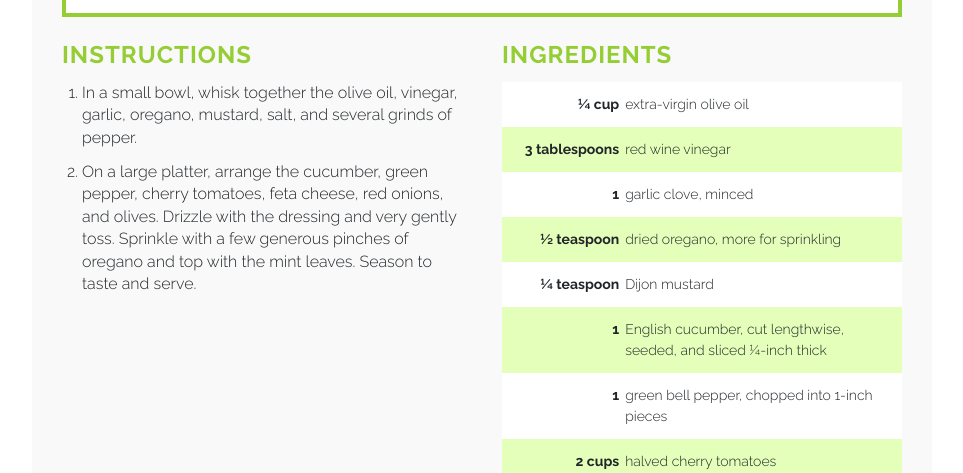
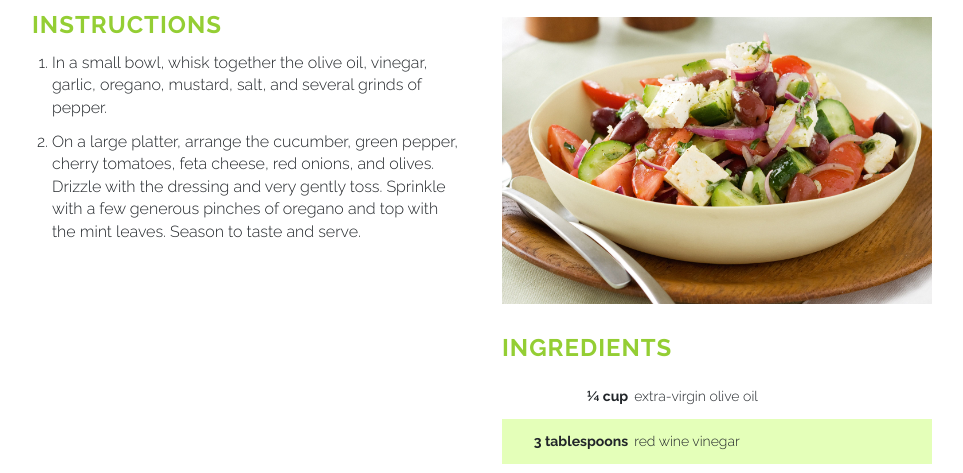
Before and after one commit to ikarustee/Cookbook, a website built with Parcel: page index.html in a window 1280 px wide. Shown: the part 326-799 px from the top of the page, without its empty margins (158-1121 px from the left). Built offline with nearby package versions, Linux system fonts and the light colour scheme.

Commit message:
Change order of image, instructions and image remove main background color

```diff
--- a/index.html
+++ b/index.html
@@ -87,6 +87,9 @@
           </ol>
         </div>
         <div class="ingredients">
+          <div class="recipe-image">
+            <img src="./src/img/greek-salad.jpeg" alt="" />
+          </div>
           <h3>Ingredients</h3>
           <ul>
             <li><span class="amount">¼ cup </span>extra-virgin olive oil</li>
@@ -117,9 +120,6 @@
             <li><span class="amount"></span>Freshly ground black pepper</li>
           </ul>
         </div>
-        <div class="recipe-image">
-          <img src="./src/img/greek-salad.jpeg" alt="" />
-        </div>
       </div>
       <button id="share" name="share" type="button">Share!</button>
     </main>
--- a/src/recipe.css
+++ b/src/recipe.css
@@ -163,12 +163,12 @@ main ol li {
 }
 /* Containter ======================== */
 main {
-  background-color: var(--cultured);
+  /* background-color: var(--cultured); */
   display: flex;
   flex-flow: column wrap;
   position: relative;
   margin: 0 auto;
-  padding: 30px;
+  padding: 0 0 30px;
   width: calc(100% - 60px);
   max-width: 900px;
   box-sizing: border-box;
@@ -216,7 +216,7 @@ header {
 }
 .recipe-image {
   display: block;
-  margin: 0 auto;
+  margin: 30px auto;
 }
 .recipe-image img {
   width: 100%;
```
Also changed, not shown: recipes/tccocktail.html (+3 -3 lines), recipes/tortilla.html (+3 -3 lines).
